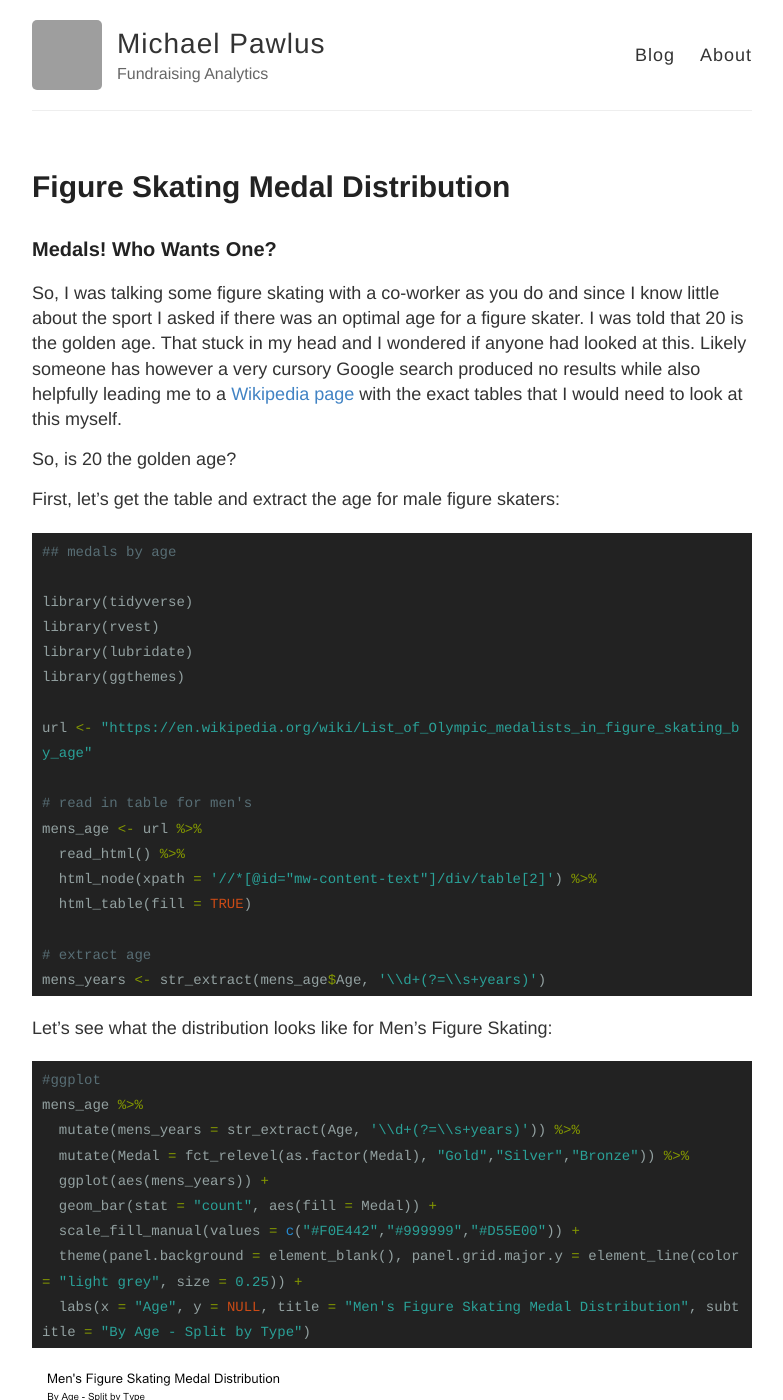
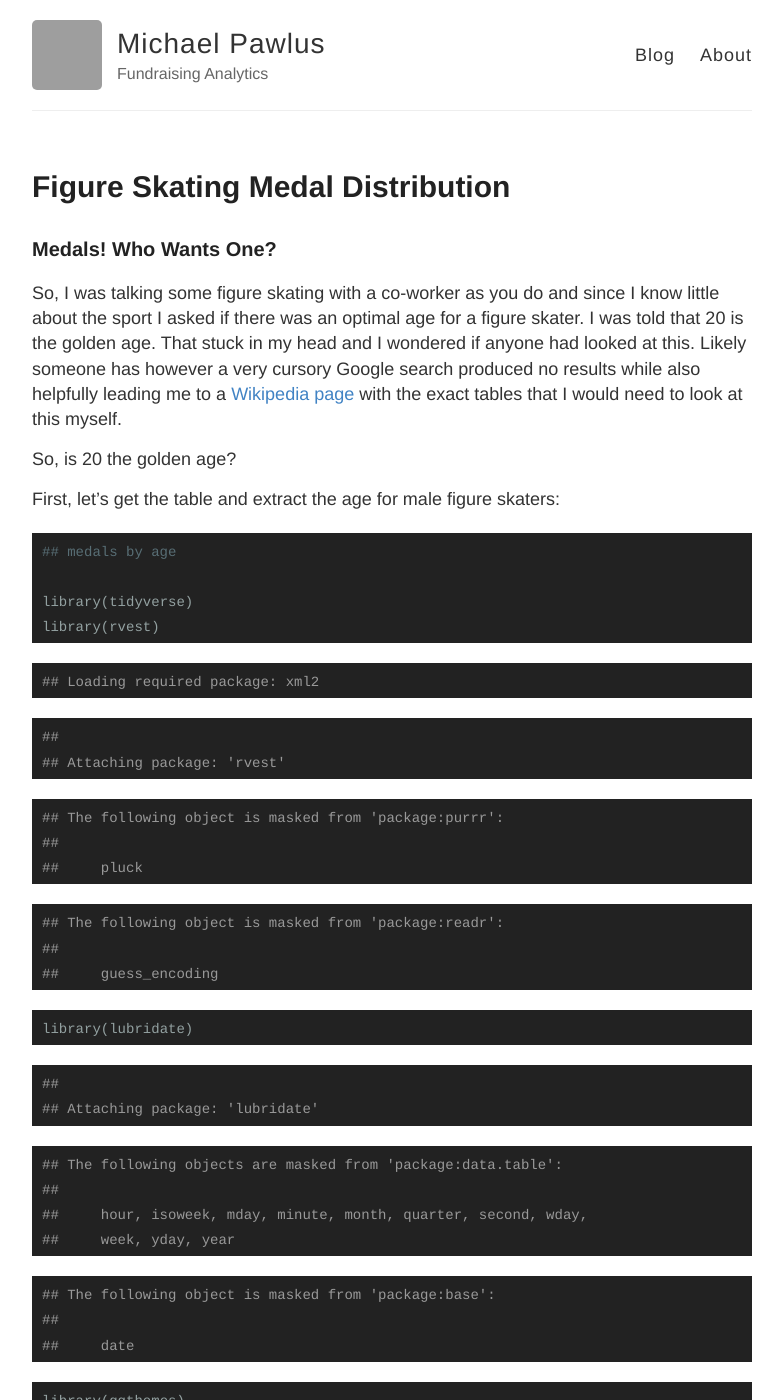
Before and after one commit to michaelpawlus/michaelpawlus.github.io, a Jekyll site: the page built from _posts/2018-02-16-figure_skating_medal_distro.md, in a window 1280 px wide and 1400 px high. Shown: the whole window, without its empty margins (248-1031 px from the left). Built offline with Jekyll 4.4.1, drawn with Linux system fonts in a browser that asks for light colours; comment, search, counter and statistics services are not loaded; grey boxes are pictures that could not be loaded.

```diff
--- a/_posts/2018-02-16-figure_skating_medal_distro.md
+++ b/_posts/2018-02-16-figure_skating_medal_distro.md
@@ -21,7 +21,70 @@ First, let's get the table and extract the age for male figure skaters:
 
 library(tidyverse)
 library(rvest)
+{% endhighlight %}
+
+
+
+{% highlight text %}
+## Loading required package: xml2
+{% endhighlight %}
+
+
+
+{% highlight text %}
+##
+## Attaching package: 'rvest'
+{% endhighlight %}
+
+
+
+{% highlight text %}
+## The following object is masked from 'package:purrr':
+##
+##     pluck
+{% endhighlight %}
+
+
+
+{% highlight text %}
+## The following object is masked from 'package:readr':
+##
+##     guess_encoding
+{% endhighlight %}
+
+
+
+{% highlight r %}
 library(lubridate)
+{% endhighlight %}
+
+
+
+{% highlight text %}
+##
+## Attaching package: 'lubridate'
+{% endhighlight %}
+
+
+
+{% highlight text %}
+## The following objects are masked from 'package:data.table':
+##
+##     hour, isoweek, mday, minute, month, quarter, second, wday,
+##     week, yday, year
+{% endhighlight %}
+
+
+
+{% highlight text %}
+## The following object is masked from 'package:base':
+##
+##     date
+{% endhighlight %}
+
+
+
+{% highlight r %}
 library(ggthemes)
 
 url <- "https://en.wikipedia.org/wiki/List_of_Olympic_medalists_in_figure_skating_by_age"
```
Also changed, not shown: _posts/2016-04-27-giving-comparison-by-group.md (+22 -1 lines), _posts/2016-04-29-giving-vehicle-analysis.md (+41 -4 lines), _posts/2018-02-09-tttt_term_matching.md (+8 -8 lines), _posts/2018-02-13-tttt_term_matching_part2_function_wrap.md (+3 -3 lines), figures/kaggle_board_wncaa.png (added), figures/mens_medals_by_age-1.png, figures/mens_medals_by_birth_month-1.png, figures/womens_by_birth_month_split-1.png, figures/womens_medals_by_age-1.png, figures/womens_medals_by_birth_month_not_split-1.png, 1 other file.
